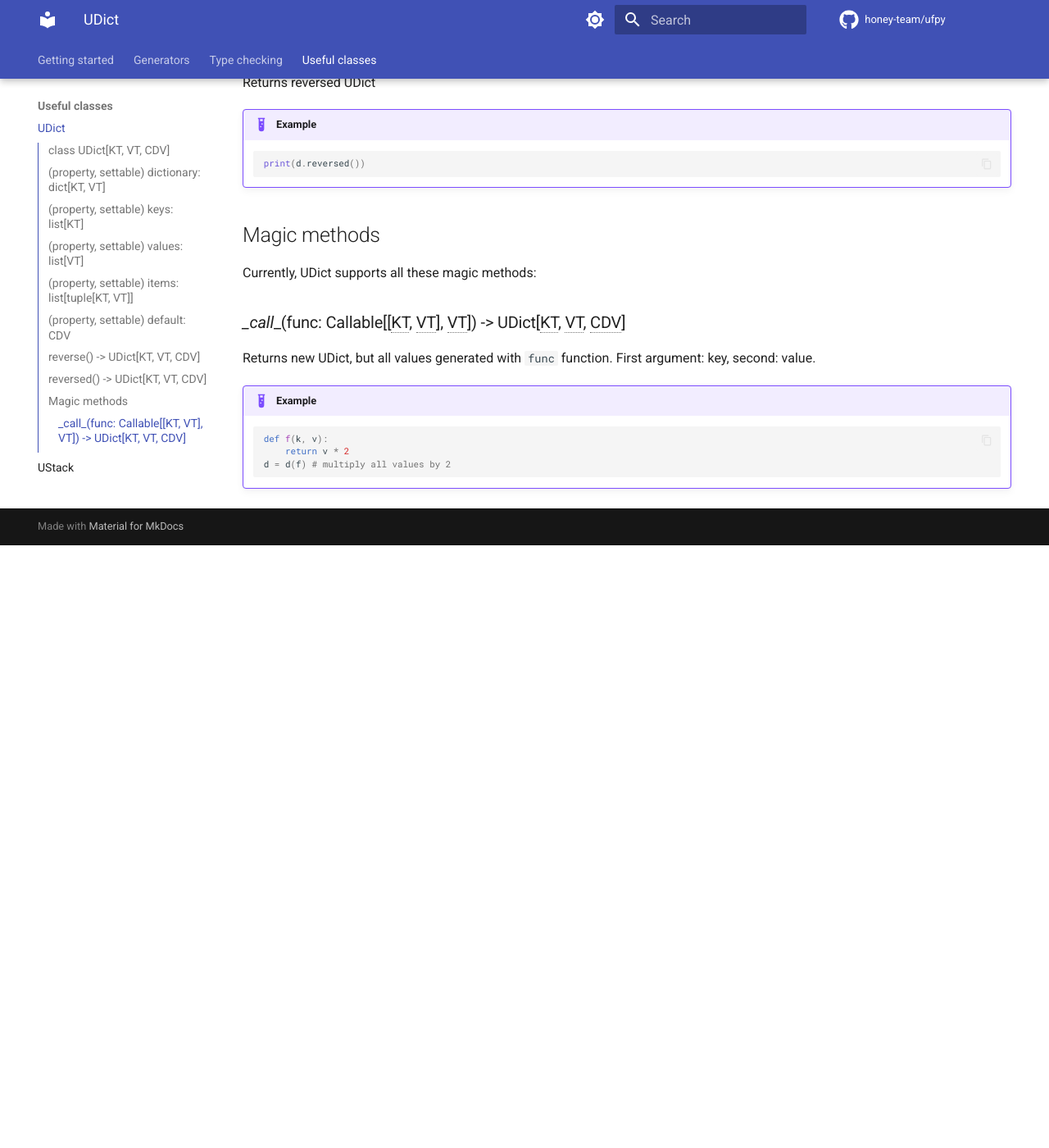
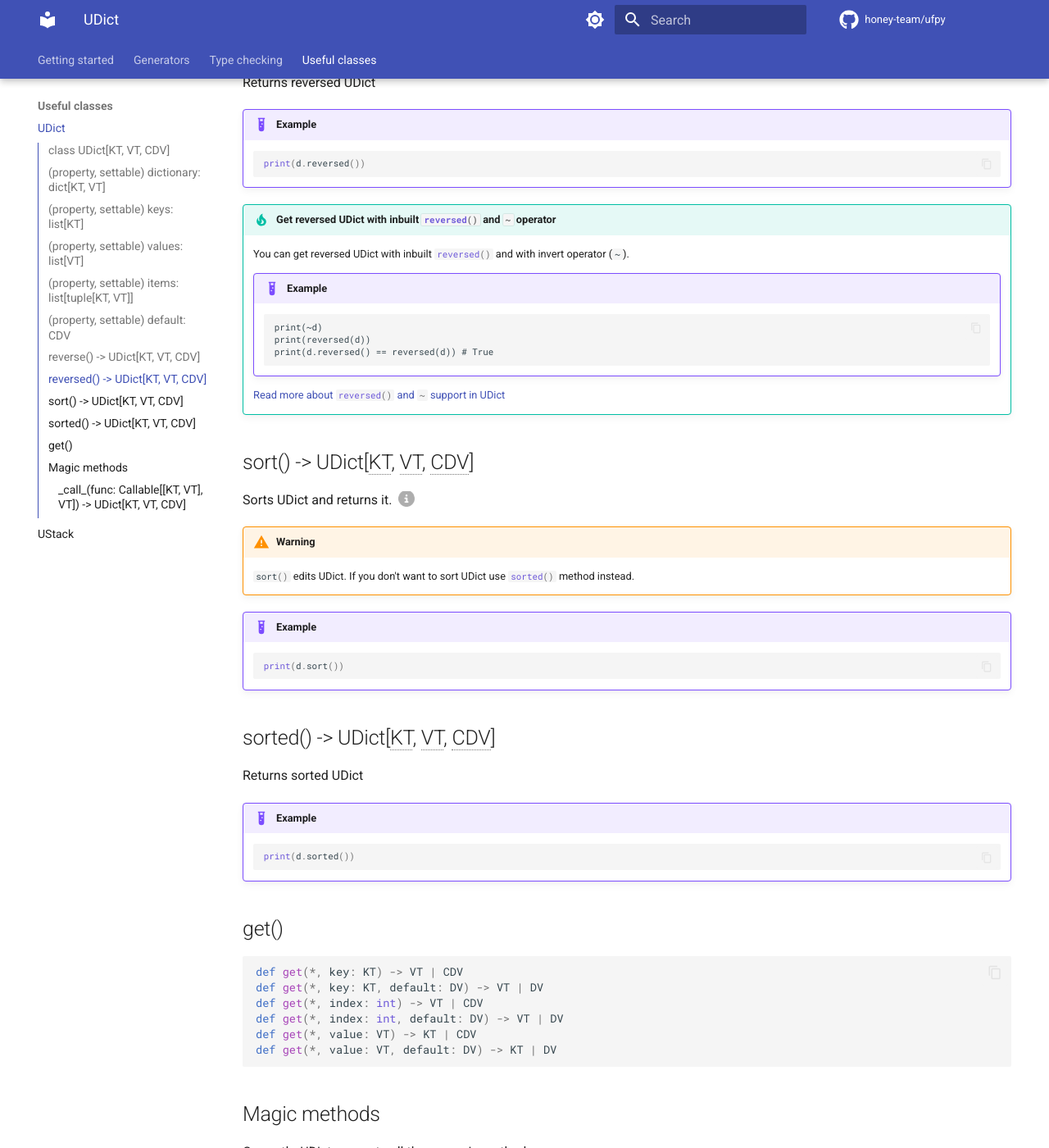
Before and after one commit to honey-team/ufpy, an MkDocs documentation site: the page built from docs/useful_classes/udict.md, in a window 1280 px wide and 1400 px high, scrolled down 3256 px. Shown: the whole window at 82% size. Built offline with MkDocs 1.6.1 and Material for MkDocs 9.7.7, drawn with Linux system fonts in a browser that asks for light colours; comment, search, counter and statistics services are not loaded; the version menu is left out; before the commit the page ends 3921 px from its top, so only the background shows below that; some of the changed text lies outside the part shown.

Commit message:
UDict: sort(), sorted() and get() + social cards

````diff
--- a/docs/requirements.txt
+++ b/docs/requirements.txt
@@ -1,3 +1,3 @@
 mkdocs-autorefs
 markdown-include
-mkdocs-material
+mkdocs-material[imaging]
--- a/docs/useful_classes/udict.md
+++ b/docs/useful_classes/udict.md
@@ -150,6 +152,54 @@ Returns reversed UDict
     ```python
     print(d.reversed())
     ```
+
+!!! tip "Get reversed UDict with inbuilt `#!python reversed()` and `#!python ~` operator"
+    You can get reversed UDict with inbuilt `#!python reversed()` and with invert operator (`~`).
+    !!! example
+        ```
+        print(~d)
+        print(reversed(d))
+        print(d.reversed() == reversed(d)) # True
+        ```
+    [Read more about `#!python reversed()` and `#!python ~` support in UDict](#magic-methods)
+
+## sort() -> UDict[KT, VT, CDV]
+
+Sorts UDict and returns it. (1)
+{ .annotate }
+
+1.  !!! question "How UDict is being sorting?"
+
+        Just are being sorting items by keys.
+        `#!python u{'b': 1, 'a': 2}` -> `#!python u{'a': 2, 'b': 1}` (sorted)
+
+!!! warning
+    `#!python sort()` edits UDict. If you don't want to sort UDict use [`#!python sorted()`](#sorted-udictkt-vt-cdv) method instead.
+
+!!! example
+    ```python
+    print(d.sort())
+    ```
+
+## sorted() -> UDict[KT, VT, CDV]
+
+Returns sorted UDict
+
+!!! example
+    ```python
+    print(d.sorted())
+    ```
+
+##  get()
+
+```python
+def get(*, key: KT) -> VT | CDV
+def get(*, key: KT, default: DV) -> VT | DV
+def get(*, index: int) -> VT | CDV
+def get(*, index: int, default: DV) -> VT | DV
+def get(*, value: VT) -> KT | CDV
+def get(*, value: VT, default: DV) -> KT | DV
+```
 
 ## Magic methods
 
--- a/mkdocs.yml
+++ b/mkdocs.yml
@@ -48,10 +48,14 @@ extra:
     information: info
     useful class: useful
     useful feature: useful
+  version:
+    provider: mike
 
 plugins:
   - search
   - tags
+  - social:
+      cards_layout: default
 
 markdown_extensions:
   - abbr
````
Also changed, not shown: other parts of docs/useful_classes/udict.md (+6 -4 lines).
